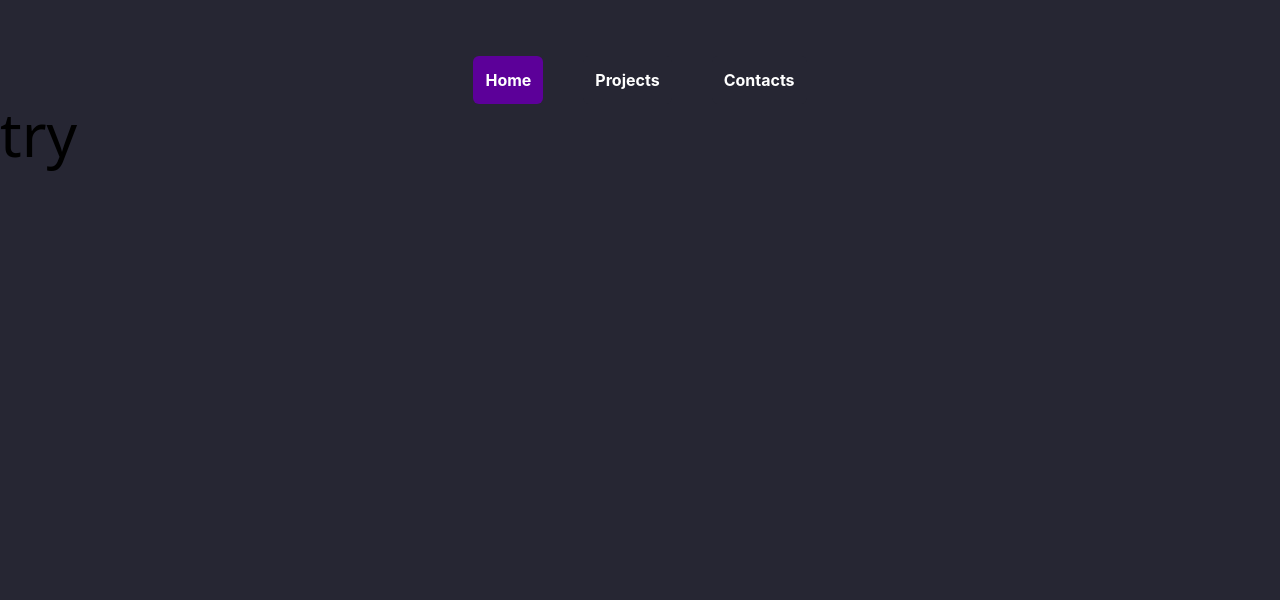
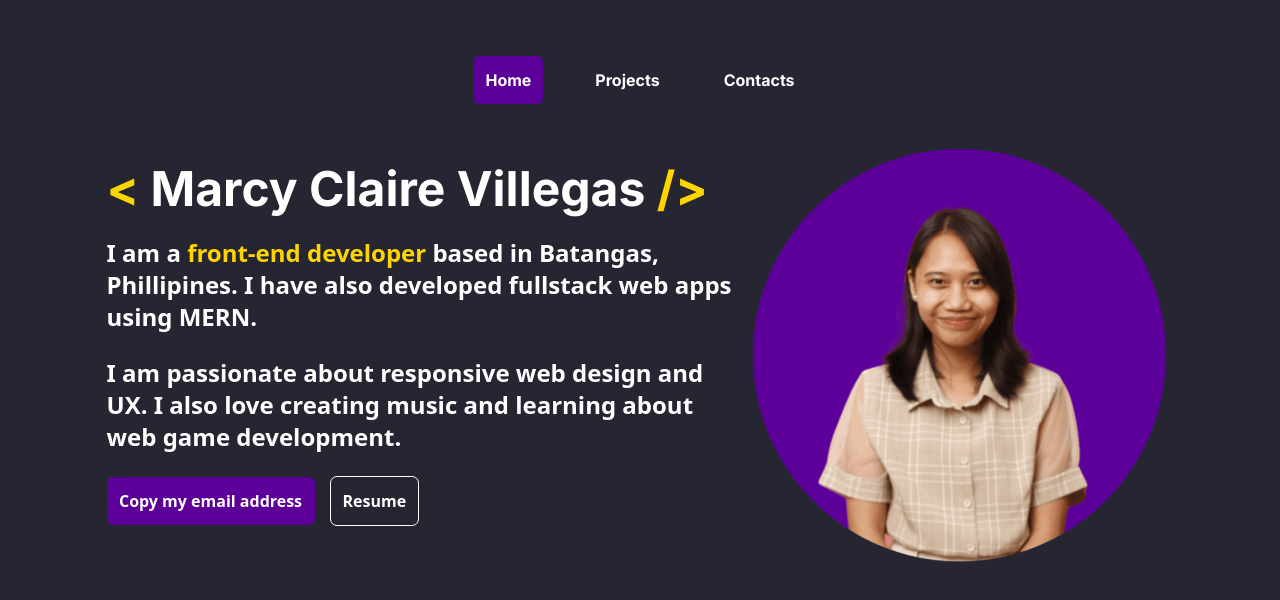
Before and after one commit to marcyvillegas/portfolio, a React (Vite) app: page / in a window 1280 px wide. Shown: the top 600 px of the page. Built offline with nearby package versions, Linux system fonts and the light colour scheme.

Commit message:
added hero section

```diff
--- a/index.html
+++ b/index.html
@@ -1,13 +1,19 @@
 <!DOCTYPE html>
 <html lang="en">
+
 <head>
   <meta charset="UTF-8" />
   <link rel="icon" type="image/svg+xml" href="/vite.svg" />
   <meta name="viewport" content="width=device-width, initial-scale=1.0" />
+  <link rel="preconnect" href="https://fonts.googleapis.com">
+  <link rel="preconnect" href="https://fonts.gstatic.com" crossorigin>
+  <link href="https://fonts.googleapis.com/css2?family=Inter:wght@400;700&display=swap" rel="stylesheet">
   <title>Vite + React</title>
 </head>
+
 <body>
   <div id="root"></div>
   <script type="module" src="/src/main.jsx"></script>
 </body>
+
 </html>
--- a/src/App.jsx
+++ b/src/App.jsx
@@ -1,7 +1,6 @@
 import { useState } from 'react';
-import { motion } from 'framer-motion';
-
-import Header from './components/Header';
+import { motion, AnimatePresence } from 'framer-motion';
+import Home from './layouts/Home.jsx'
 
 function App() {
 
@@ -30,8 +29,7 @@ function App() {
       {/* Navbar for mobile view */}
       <div className="flex lg:hidden flex-col">
 
-        <div className="flex justify-end mt-10 mr-10">
-
+        <div className="flex justify-end mt-10 mr-4">
           <motion.button
             className="bg-[#3B3B48] p-2 rounded-md"
             whileTap={{ scale: 0.9 }}
@@ -40,14 +38,29 @@ function App() {
           </motion.button>
         </div>
 
-        <div className="flex justify-end mr-10">
+        <div className="flex justify-end mr-4">
           <div className="relative mt-2">
-            {activeMenuIcon &&
-              <ul className="absolute bg-white right-0">
-                <li>Home</li>
-                <li>Projects</li>
-                <li>Contacts</li>
-              </ul>}
+
+            <AnimatePresence>
+              {activeMenuIcon &&
+                <motion.ul className="absolute px-2 p-4 bg-[#3B3B48] text-white right-0 rounded-md object-center"
+                  initial={{ opacity: 0, scale: 0.7 }}
+                  animate={{ opacity: 1, scale: 1 }}
+                  exit={{ opacity: 0, scale: 0.4, transition: { duration: 0.2 } }}>
+
+                  <motion.li className="hover:bg-[#5B5B60] duration-300 cursor-pointer py-1 px-6 rounded-md font-bold"
+                    whileTap={{ scale: 0.9 }}>Home
+                  </motion.li>
+
+                  <motion.li className="hover:bg-[#5B5B60] duration-300 cursor-pointer py-1 px-6 rounded-md font-bold"
+                    whileTap={{ scale: 0.9 }}>Projects
+                  </motion.li>
+
+                  <motion.li className="hover:bg-[#5B5B60] duration-300 cursor-pointer py-1 px-6 rounded-md font-bold"
+                    whileTap={{ scale: 0.9 }}>Contacts
+                  </motion.li>
+                </motion.ul>}
+            </AnimatePresence>
           </div>
         </div>
       </div>
@@ -73,9 +86,8 @@ function App() {
       </div>
 
       {/* layouts here */}
-      <div>
-
-        <Header>try</Header>
+      <div className="flex justify-center mt-1 lg:mt-10">
+        <Home />
       </div>
 
     </div>
--- a/src/components/Header.jsx
+++ b/src/components/Header.jsx
@@ -2,8 +2,8 @@
 function Header({children}) {
 
     return(
-        <h1 className="text-6xl">
-            {children}
+        <h1 className="text-2xl sm:text-4xl lg:text-5xl font-bold font-inter text-white whitespace-nowrap">
+            <span className="text-[#FFD500]">{"< "}</span>{children}<span className="text-[#FFD500]">{" />"}</span>
         </h1>
     )
 }
--- a/src/index.css
+++ b/src/index.css
@@ -2,20 +2,6 @@
 @tailwind components;
 @tailwind utilities;
 
-@layer base {
-  @font-face {
-    font-family: "Inter";
-    font-weight: 400;
-    src: url("https://fonts.googleapis.com/css2?family=Inter:wght@400;700&family=Roboto&display=swap");
-  }
-
-  @font-face {
-    font-family: "Inter";
-    font-weight: 700;
-    src: url("https://fonts.googleapis.com/css2?family=Inter:wght@400;700&family=Roboto&display=swap");
-  }
-}
-
 body {
   background-color: #262633;
 }
--- a/src/layouts/Home.jsx
+++ b/src/layouts/Home.jsx
@@ -0,0 +1,64 @@
+import Header from '../components/Header.jsx';
+import { useEffect, useState } from 'react';
+import { motion } from 'framer-motion';
+
+
+function Home() {
+
+    // STATE
+    const [buttonText, setButtonText] = useState(false);
+
+    // FUNCTION
+    const copyText = () => {
+
+        navigator.clipboard.writeText("marcyvillegas17@gmail.com")
+        setButtonText(true);
+    }
+
+    useEffect(() => {
+
+        if (!buttonText) return
+
+        const timer = setTimeout(() => {
+            setButtonText(false);
+        }, 2000);
+
+        return () => clearTimeout(timer);
+
+    }, [buttonText]);
+
+    return (
+        <>
+            <div className="flex flex-col lg:flex-row-reverse items-center justify-center">
+
+                <img src="/src/assets/portrait.svg" className="w-72 lg:w-auto"></img>
+
+                <div className="flex flex-col w-3/4 lg:w-2/4 items-center lg:items-start lg:justify-center mt-5 lg:mt-0">
+                    <div>
+                        <Header>Marcy Claire Villegas</Header>
+                    </div>
+
+                    <div className="lg:break-words mt-6">
+                        <p className="text-base sm:text-xl lg:text-2xl font-bold text-white text-center lg:text-left">I am a <span className="text-[#FFD500]">front-end developer</span> based in  Batangas, Phillipines. I have also developed fullstack web apps using MERN.</p>
+                    </div>
+
+                    <div className="lg:break-words mt-6">
+                        <p className="text-base sm:text-xl lg:text-2xl font-bold text-white text-center lg:text-left">I am passionate about responsive web design and UX. I also love creating music and learning about web game development.</p>
+                    </div>
+
+                    <div className="mt-6 mb-6 flex  justify-center lg:justify-end">
+
+                        <motion.button className="bg-[#5C0099] w-52 mr-4 p-3 rounded-md text-white font-bold"
+                            whileTap={{ scale: 0.95 }}
+                            onClick={copyText}>{buttonText ? "Copied!" : "Copy my email address"}</motion.button>
+
+                        <motion.button className="outline outline-white outline-1 p-3 rounded-md text-white font-bold"
+                            whileTap={{ scale: 0.95 }}>Resume</motion.button>
+                    </div>
+                </div>
+            </div>
+        </>
+    )
+}
+
+export default Home
```
Also changed, not shown: src/assets/portrait.svg (added). Lines whose indentation alone changed are shown as unchanged.
